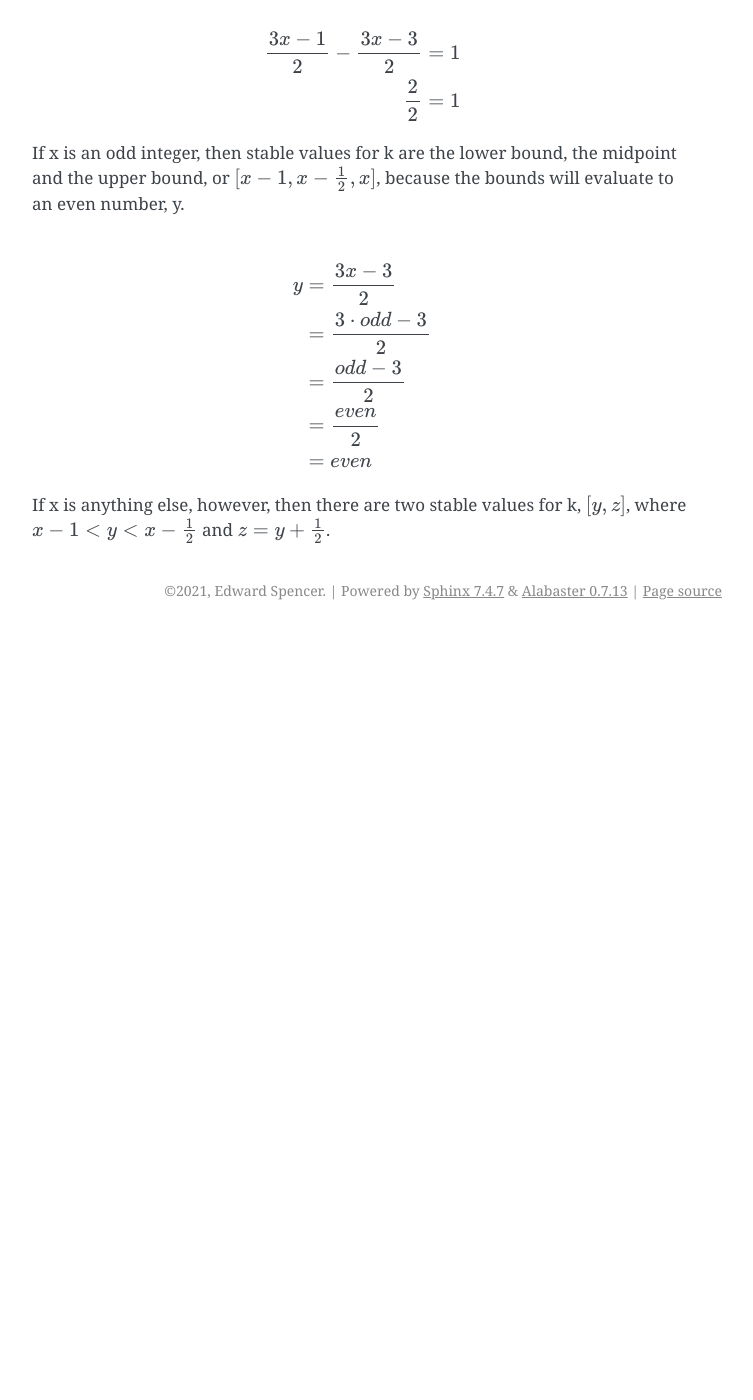
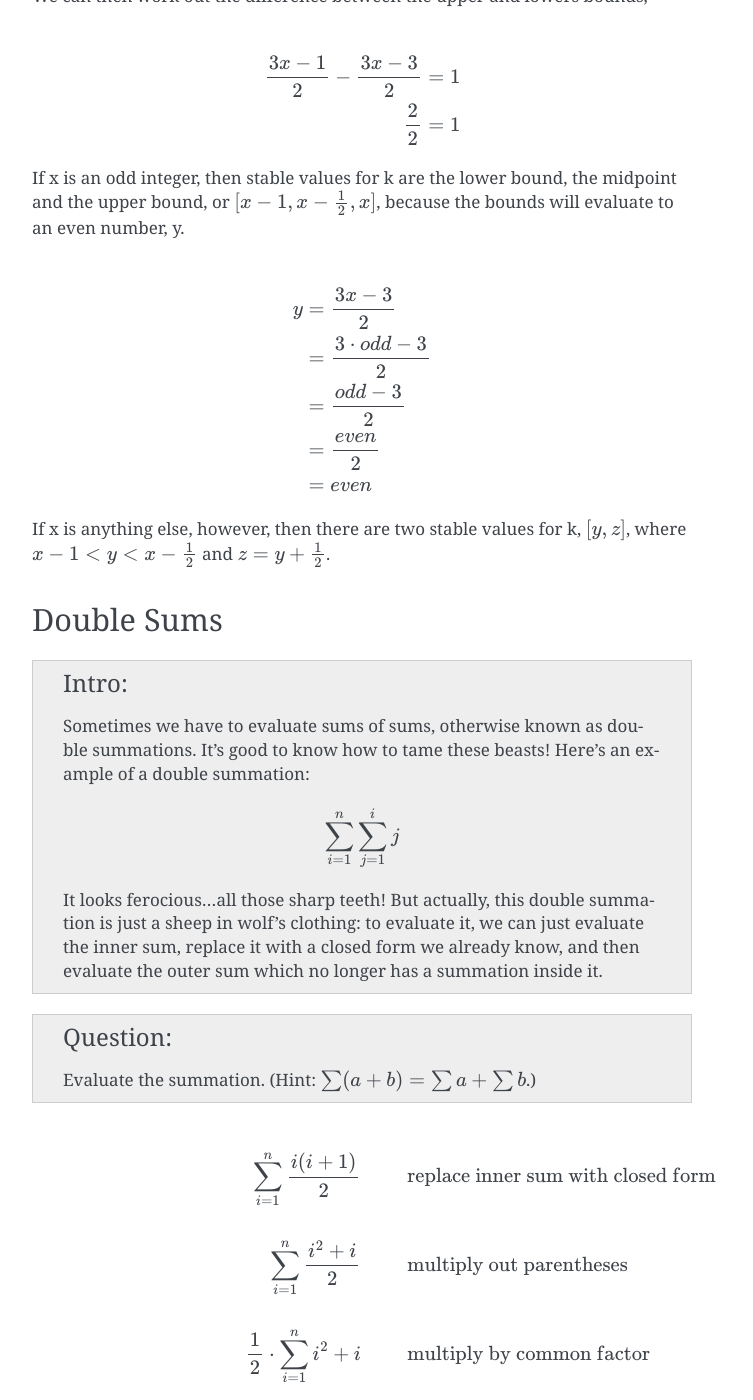
Before and after one commit to edi-spaghetti/mathematical-, a Sphinx documentation site: the page built from source/recitations/doubles.rst, in a window 1280 px wide and 1400 px high, scrolled down 3528 px. Shown: the whole window, without its empty margins (388-1141 px from the left). Built offline with Sphinx 7.4.7, drawn with Linux system fonts in a browser that asks for light colours; before the commit the page ends 4158 px from its top, so only the background shows below that; some of the changed text lies outside the part shown.

Commit message:
Recitation 12 Problem 2

```diff
--- a/source/recitations/doubles.rst
+++ b/source/recitations/doubles.rst
@@ -72,7 +72,7 @@ can be calculated as follows,
 
 	\begin{aligned}
 
-	c_k &= {\sum^{k}_{i=1} (i - 1) + {x \over 2} + (i - 1) + {1 \over 2} \over 2k}
+	c_k &= {\sum\limits_{i=1}^{k} (i - 1) + {x \over 2} + (i - 1) + {1 \over 2} \over 2k}
 
 	&= {k \cdot \big( {x + 1 \over 2} \big) + [0, 1, 2, \dots, k - 1] \over 2k}
 
@@ -171,3 +171,188 @@ because the bounds will evaluate to an even number, y.
 
 If x is anything else, however, then there are two stable values for k,
 :math:`\lbrack y, z \rbrack`, where :math:`x - 1 < y < x - {1 \over 2}` and :math:`z = y + {1 \over 2}`.
+
+Double Sums
+-----------
+
+.. admonition:: Intro
+
+	Sometimes we have to evaluate sums of sums, otherwise known as double summations.
+	It’s good to know how to tame these beasts!
+	Here’s an example of a double summation:
+
+	.. math::
+
+		\sum\limits_{i=1}^{n} \sum\limits_{j=1}^{i} j
+
+	It looks ferocious...all those sharp teeth!
+	But actually, this double summation is just a sheep in wolf’s clothing:
+	to evaluate it, we can just evaluate the inner sum, replace it with a closed form we already know,
+	and then evaluate the outer sum which no longer has a summation inside it.
+
+.. admonition:: Question
+
+	Evaluate the summation. (Hint: :math:`\sum (a + b) = \sum a + \sum b`.)
+
+.. math::
+
+	\begin{aligned}
+
+	\sum\limits_{i=1}^{n} {i(i+1) \over 2} \qquad & \text{ replace inner sum with closed form} \cr
+
+	\sum\limits_{i=1}^{n} {i^2 + i \over 2} \qquad & \text{ multiply out parentheses } \cr
+
+	{1 \over 2} \cdot \sum\limits_{i=1}^{n} i^2 + i \qquad & \text{ multiply by common factor} \cr
+
+	{1 \over 2} \cdot \big( \sum\limits_{i=1}^{n} i^2 + \sum\limits_{i=1}^{n} i \big) \qquad & \text{ separate summations} \cr
+
+	{1 \over 2} \cdot \big( {n^3 \over 3} + {n^2 \over 2} + {n \over 6} + {n(n+1) \over 2} \big ) \qquad & \text{ replace with known closed forms} \cr
+
+	{1 \over 2} \cdot \big( {n^3 \over 3} + {n^2 \over 2} + {n \over 6} + {n^2 \over 2} + {n \over 2} \big) \qquad & \text{ multiply out inner parenthesis} \cr
+
+	{1 \over 2} \cdot \big( {2n^3 \over 6} + {3n^2 \over 6} + {n \over 6} + {3n^2 \over 6} + {3n \over 6} \big) \qquad & \text{ multiply up to common factor} \cr
+
+	{1 \over 2} \cdot \big( {2n^3 + 6n^2 + 4n \over 6} \big) \qquad & \text{ add fractions} \cr
+
+	{1 \over 2} \cdot \big( {n^3 + 3n^2 + 2n \over 3} \big) \qquad & \text{ simplify} \cr
+
+	\end{aligned}
+
+.. admonition:: Intro
+
+	Unfortunately, not all summations are so docile.
+	Fortunately, we have ways to deal with this.
+	There’s a special trick that is often extremely useful for sums, and that is to exchange the order of summation.
+	We’ll go through an example here.
+	For the remainder of the problem we’ll wrestle with the sum of the harmonic numbers:
+
+	.. math::
+
+		\sum\limits_{k=1}^{n} H_k
+
+	At first glance, it looks like just a single summation, but do not be deceived.
+
+.. admonition:: Question
+
+	First, write it as a double summation.
+
+.. math::
+
+	\sum\limits_{k=1}^{n} \sum\limits_{j=1}^{k} {1 \over j}
+
+.. admonition:: Question
+
+	Now try to gain some intuition for exactly what you’re up against by integrating the summation in its less threatening single-summation form.
+	You may use :math:`H_k \approx \ln k`.
+
+The given solution is;
+
+.. math::
+
+	\sum\limits^{n}_{k=1} \ln k = \int^{n}_{k=1} \ln n = n \ln n - n + 1
+
+However, if we use :math:`n = 3`
+
+	\sum\limits^{3}_{k=1} \ln k = \ln 1 + \ln 2 + \ln 3 = 0 + 0.69... + 1.09... = 1.79...
+
+	n \ln n - n + 1 = 3 \ln 3 - 3 + 1 = 1.29...
+
+So I don't understand how they got their solution, and their solution appears to be incorrect anyway.
+It's obviously wrong because :math:`H_1 = 1`, but :math:`\ln 1 = 0`, which is nowhere near approximately correct.
+
+
+.. admonition:: Question
+
+	Finally, we’ll look for an exact answer.
+	If we think about the pairs (k, j) over which we are summing, they form a triangle in the table below.
+	The values in the cells of the table correspond to the terms in the double summation.
+	The first two rows have been filled in for you.
+	Complete the remaining three rows to see the pattern.
+
+.. list-table:: Sample list table
+	:widths: 10 10 10 10 10 10 10
+	:header-rows: 1
+	:stub-columns: 1
+
+	* - :math:`{j \over k}`
+	  - 1
+	  - 2
+	  - 3
+	  - 4
+	  - ...
+	  - n
+	* - 1
+	  - 1
+	  -
+	  -
+	  -
+	  -
+	  -
+	* - 2
+	  - 1
+	  - :math:`{1 \over 2}`
+	  -
+	  -
+	  -
+	  -
+	* - 3
+	  - 1
+	  - :math:`{1 \over 2}`
+	  - :math:`{1 \over 3}`
+	  -
+	  -
+	  -
+	* - 4
+	  - 1
+	  - :math:`{1 \over 2}`
+	  - :math:`{1 \over 3}`
+	  - :math:`{1 \over 4}`
+	  -
+	  -
+	* - ...
+	  -
+	  -
+	  -
+	  -
+	  -
+	  -
+	* - n
+	  - 1
+	  - :math:`{1 \over 2}`
+	  - :math:`{1 \over 3}`
+	  - :math:`{1 \over 4}`
+	  -
+	  - :math:`{1 \over n}`
+
+.. admonition:: Question
+
+	The summation above is summing each row and then adding the row sums.
+	But we can tame this beast if, instead, we first sum the columns and then add the column sums.
+	Use the table to rewrite the double summation.
+	The inner summation should sum over k, and the outer summation should sum over j.
+
+.. math::
+
+	\sum\limits^{n}_{j=1} \sum\limits^{n}_{k=j} {1 \over j}
+
+.. admonition:: Question
+
+	Now simplify the summation to derive a closed form in terms of *n* and :math:`H_n`.
+
+.. math::
+
+	\begin{aligned}
+
+	\sum\limits^{n}_{j=1} \sum\limits^{n}_{k=j} {1 \over j} &= \sum\limits^{n}_{j=1} {1 \over j} \cdot \sum\limits^{n}_{k=j} 1 \cr
+
+	&= \sum\limits^{n}_{j=1} {1 \over j} \cdot (n - j + 1) \cr
+
+	&= \sum\limits^{n}_{j=1} {n + 1 \over j} - 1 \cr
+
+	&= \sum\limits^{n}_{j=1} {n \over j} + \left ( \sum\limits^{n}_{j=1} {1 \over j} \right ) - n \cr
+
+	&= n(H_n) + H_n - n \cr
+
+	&= (n + 1)H_n - n \cr
+
+	\end{aligned}
```
